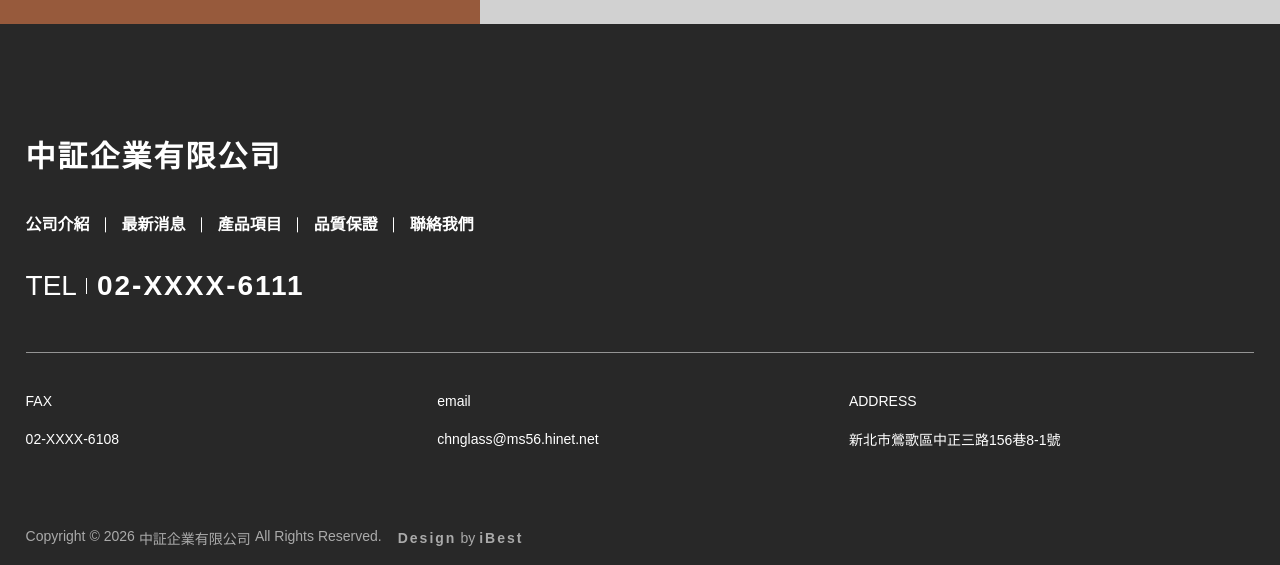
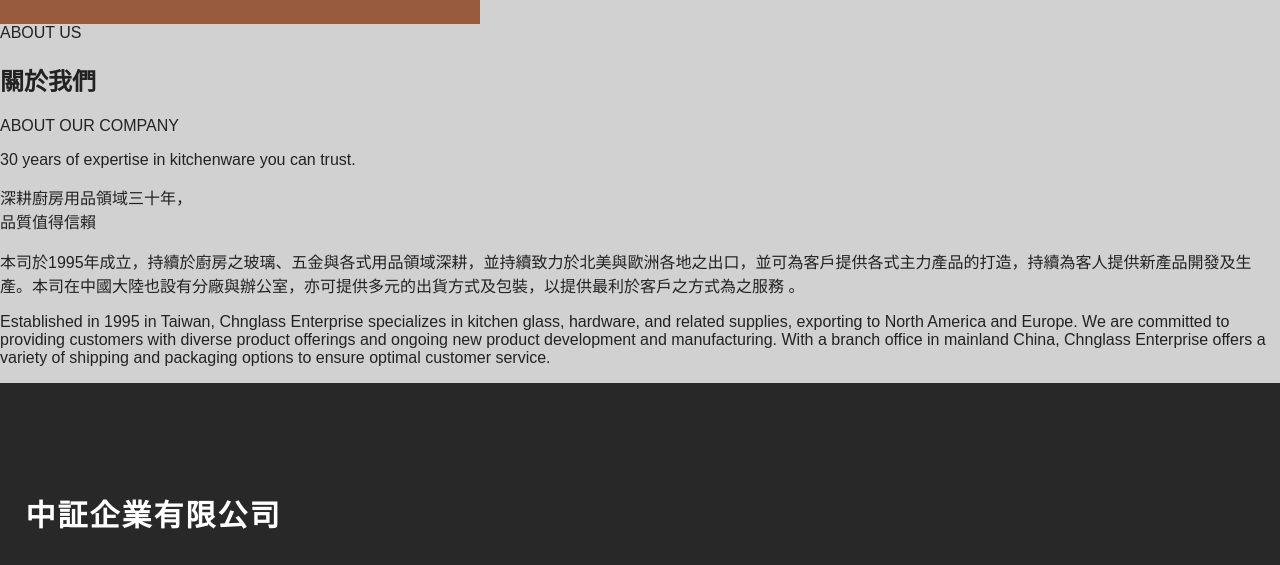
Before and after one commit to xcia4899/chnglass, a website with bundled scripts: page index.html in a window 1280 px wide. Shown: the part 602-1167 px from the top of the page. Built offline with nearby package versions, Linux system fonts and the light colour scheme.

Commit message:
aboutBox完成

```diff
--- a/index.html
+++ b/index.html
@@ -5,7 +5,6 @@
     <meta name="viewport" content="width=device-width, initial-scale=1.0" />
     <title>Chnglass</title>
     <link rel="stylesheet" href="./assets/css/style.css" />
-
   </head>
 
   <body>
@@ -25,7 +24,9 @@
             </div>
           </div>
           <div class="carousel">
-            <div class="img"><img src="./assets/images/10009.png" alt=""></div>
+            <div class="img">
+              <img src="./assets/images/10009.png" alt="" />
+            </div>
             <div class="text">
               <div class="title">大四方附大香菇</div>
               <div class="subtitle">SQUARE SHAKER MUSHROOM TOP</div>
@@ -39,6 +40,46 @@
           </div>
         </div>
       </section>
+      <main id="mainArea" class="mainArea">
+        <section class="aboutBox">
+          <div class="about-inner">
+            <div class="top">
+              <div class="titleBox">
+                <div class="subtitle">ABOUT US</div>
+                <h2 class="title">關於我們</h2>
+              </div>
+              <div class="btnAbout">ABOUT OUR COMPANY</div>
+            </div>
+            <div class="content">
+              <div class="titleBox">
+                <p class="subtitle">
+                  30 years of expertise in kitchenware you can trust.
+                </p>
+                <p class="title">
+                  深耕廚房用品領域三十年，<br />
+                  品質值得信賴
+                </p>
+              </div>
+              <div class="textBox">
+                <p class="textTW">
+                  本司於1995年成立，持續於廚房之玻璃、五金與各式用品領域深耕，並持續致力於北美與歐洲各地之出口，並可為客戶提供各式主力產品的打造，持續為客人提供新產品開發及生產。本司在中國大陸也設有分廠與辦公室，亦可提供多元的出貨方式及包裝，以提供最利於客戶之方式為之服務
+                  。
+                </p>
+                <p class="textEN">
+                  Established in 1995 in Taiwan, Chnglass Enterprise specializes
+                  in kitchen glass, hardware, and related supplies, exporting to
+                  North America and Europe. We are committed to providing
+                  customers with diverse product offerings and ongoing new
+                  product development and manufacturing. With a branch office in
+                  mainland China, Chnglass Enterprise offers a variety of
+                  shipping and packaging options to ensure optimal customer
+                  service.
+                </p>
+              </div>
+            </div>
+          </div>
+        </section>
+      </main>
       <footer id="footer" class="footer"></footer>
     </div>
 
```
